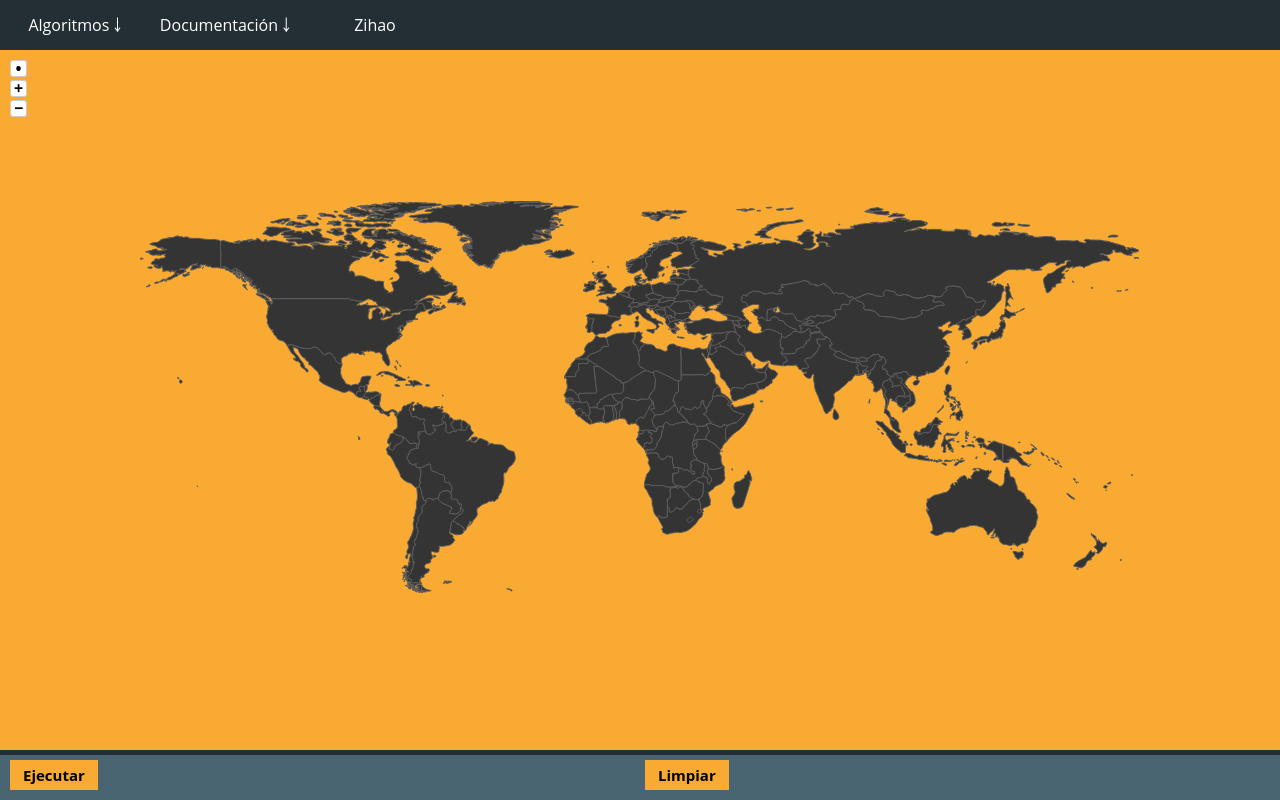
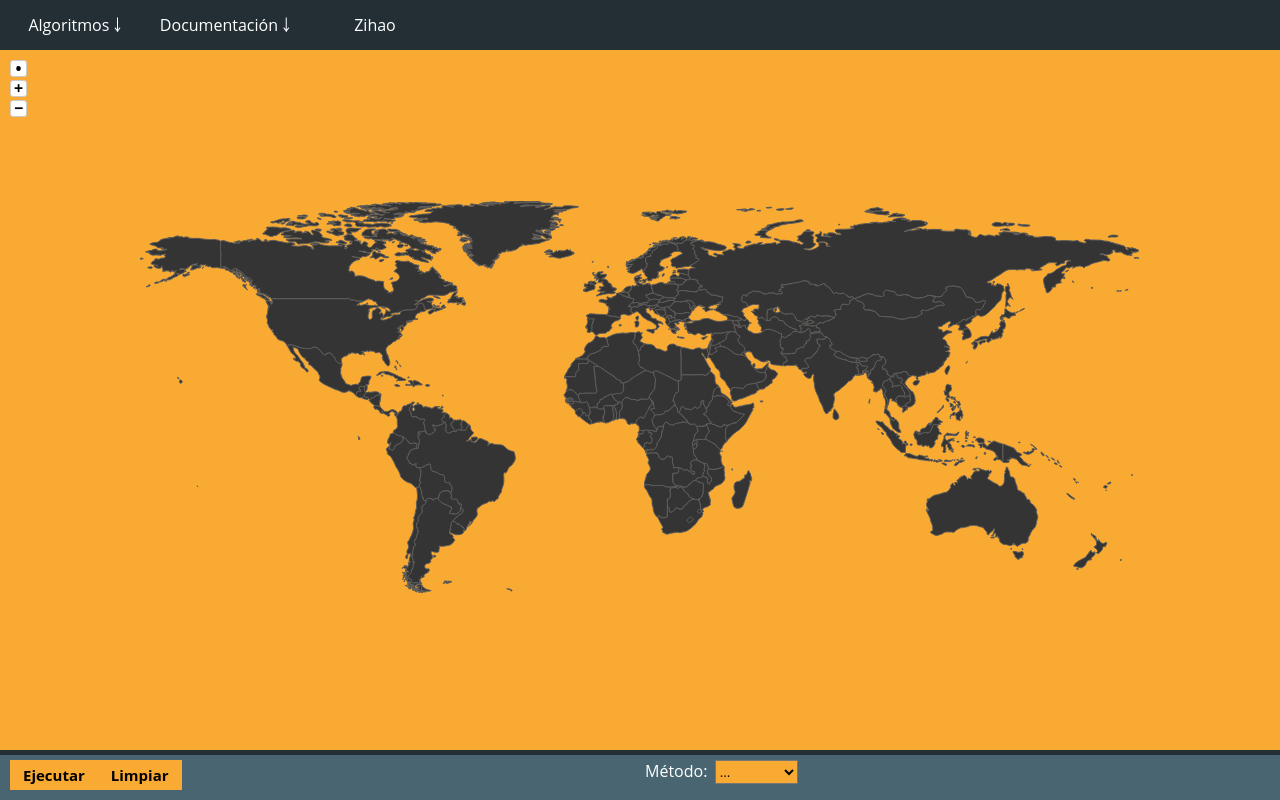
Before and after one commit to ZReKoJ/Travelling-Salesman-Problem, a plain HTML site: page index.html in a window 1280 px wide. Drawn offline with Linux system fonts and the light colour scheme; some packages are replaced by stand-ins of ours; no server answers; a script that the page names is missing.

Commit message:
test uruguay

```diff
--- a/index.html
+++ b/index.html
@@ -66,9 +66,18 @@
                 <div class="setting">
                     <div class="box">
                         <button class="button execute">Ejecutar</button>
+                        <button class="button clear">Limpiar</button>
                     </div>
                     <div class="box">
-                        <button class="button clear">Limpiar</button>
+                        <div>
+                            <label>Método:</label>
+                            <select class="methods">
+                                <option value="..." selected>...</option>
+                                <option value="argentina">Argentina</option>
+                                <option value="china">China</option>
+                                <option value="uruguay">Uruguay</option>
+                            </select>
+                        </div>
                     </div>
                 </div>
                 <div class="resizer" id='top'></div>
--- a/js/index.js
+++ b/js/index.js
@@ -83,4 +83,11 @@ function settingPanel(div) {
             animDuration: 1000
         })
     });
+
+    let methodSelect = setting.find(".methods");
+    methodSelect.on("change", (e) => {
+        loadDataFile("file:///D:/Travelling-Salesman-Problem/data/" + methodSelect.val() + ".txt", (parsedData) => {
+            console.log(parsedData);
+        })
+    });
 }
```
Also changed, not shown: data/uruguay.txt (added).
